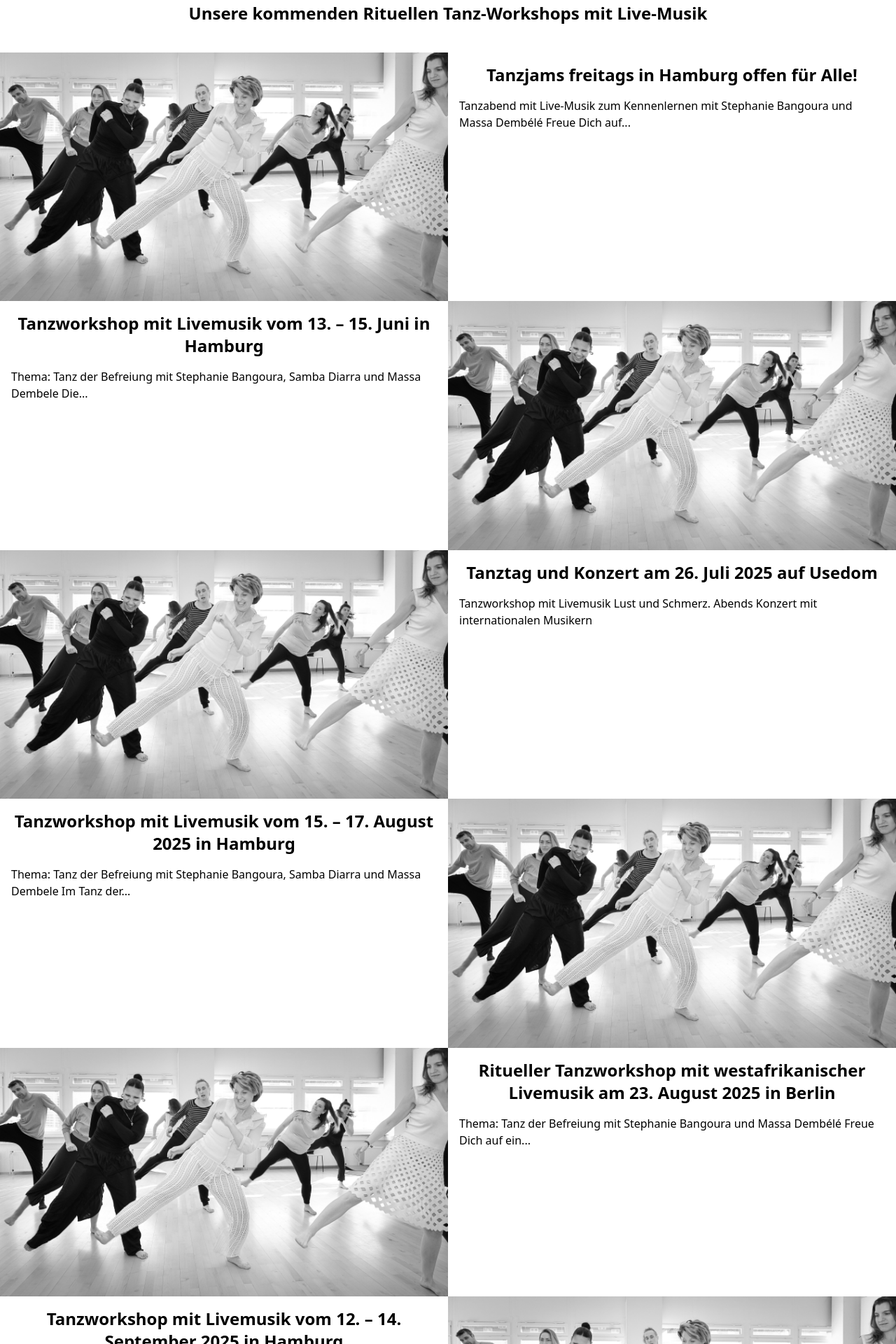
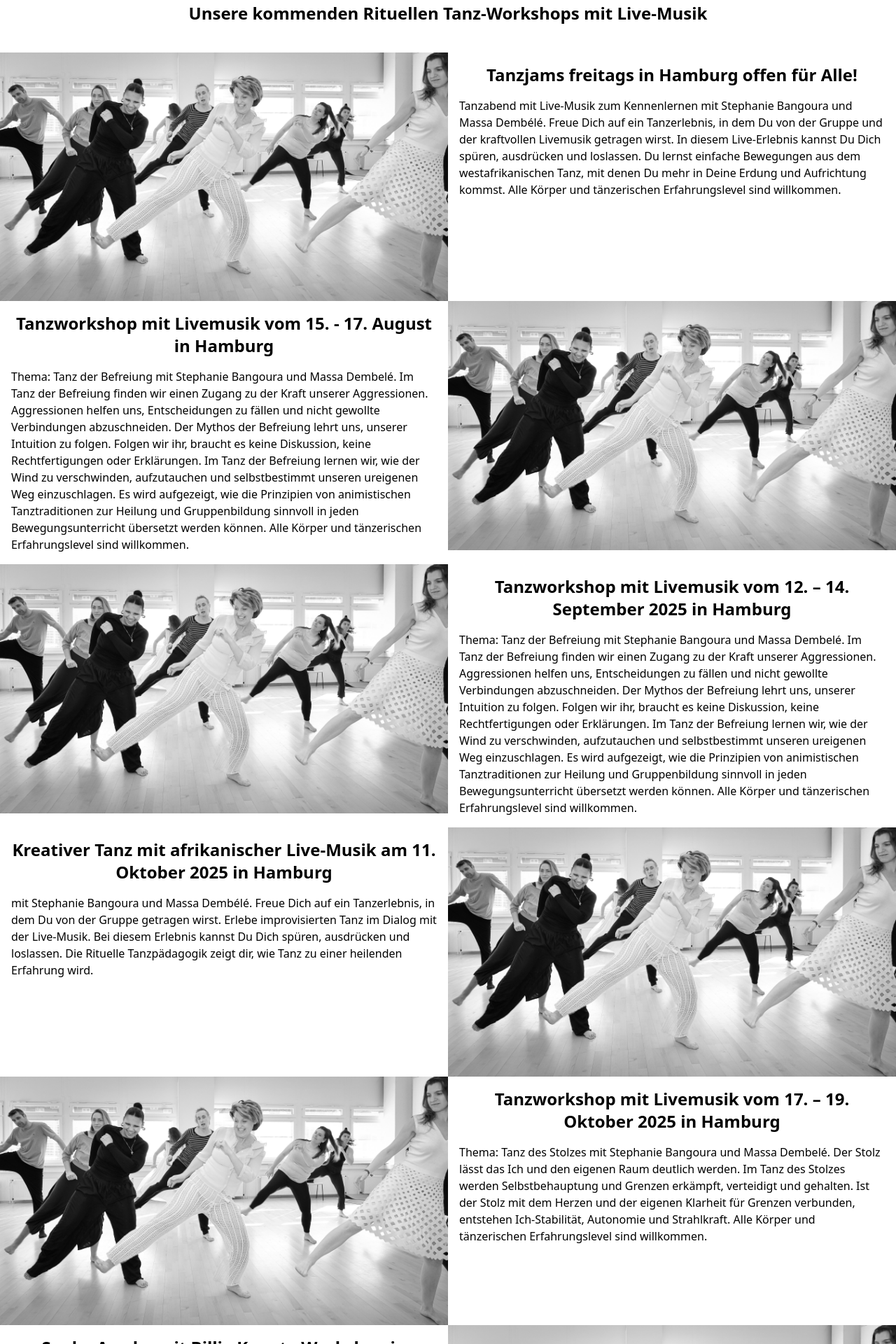
Before and after one commit to Mah30/tanz-der-kulturen, a React (Vite) app: page /tanzevent/tanzworkshops in a window 1280 px wide. Shown: the part 260-2180 px from the top of the page at 70% size. Built offline with nearby package versions, Linux system fonts and the light colour scheme.

Commit message:
added text content

```diff
--- a/src/pages/Tanzevents/TanzworkshopsPage.jsx
+++ b/src/pages/Tanzevents/TanzworkshopsPage.jsx
@@ -3,51 +3,41 @@ const TanzworkshopsPage = () => {
     {
       img: "/src/assets/images/imgTanzworkshopPage/test.jpg",
       title: "Tanzjams freitags in Hamburg offen für Alle!",
-      desc: "Tanzabend mit Live-Musik zum Kennenlernen mit Stephanie Bangoura und Massa Dembélé Freue Dich auf...",
+      desc: "Tanzabend mit Live-Musik zum Kennenlernen mit Stephanie Bangoura und Massa Dembélé. Freue Dich auf ein Tanzerlebnis, in dem Du von der Gruppe und der kraftvollen Livemusik getragen wirst. In diesem Live-Erlebnis kannst Du Dich spüren, ausdrücken und loslassen. Du lernst einfache Bewegungen aus dem westafrikanischen Tanz, mit denen Du mehr in Deine Erdung und Aufrichtung kommst. Alle Körper und tänzerischen Erfahrungslevel sind willkommen.",
     },
     {
       img: "/src/assets/images/imgTanzworkshopPage/test.jpg",
-      title: "Tanzworkshop mit Livemusik vom 13. – 15. Juni in Hamburg",
-      desc: "Thema: Tanz der Befreiung mit Stephanie Bangoura, Samba Diarra und Massa Dembele Die...",
-    },
-    {
-      img: "/src/assets/images/imgTanzworkshopPage/test.jpg",
-      title: "Tanztag und Konzert am 26. Juli 2025 auf Usedom",
-      desc: "Tanzworkshop mit Livemusik Lust und Schmerz. Abends Konzert mit internationalen Musikern",
-    },
-    {
-      img: "/src/assets/images/imgTanzworkshopPage/test.jpg",
-      title: "Tanzworkshop mit Livemusik vom 15. – 17. August 2025 in Hamburg",
-      desc: "Thema: Tanz der Befreiung mit Stephanie Bangoura, Samba Diarra und Massa Dembele Im Tanz der...",
-    },
-    {
-      img: "/src/assets/images/imgTanzworkshopPage/test.jpg",
-      title:
-        "Ritueller Tanzworkshop mit westafrikanischer Livemusik am 23. August 2025 in Berlin",
-      desc: "Thema: Tanz der Befreiung mit Stephanie Bangoura und Massa Dembélé Freue Dich auf ein...",
+      title: "Tanzworkshop mit Livemusik vom 15. - 17. August in Hamburg",
+      desc: "Thema: Tanz der Befreiung mit Stephanie Bangoura und Massa Dembelé. Im Tanz der Befreiung finden wir einen Zugang zu der Kraft unserer Aggressionen. Aggressionen helfen uns, Entscheidungen zu fällen und nicht gewollte Verbindungen abzuschneiden. Der Mythos der Befreiung lehrt uns, unserer Intuition zu folgen. Folgen wir ihr, braucht es keine Diskussion, keine Rechtfertigungen oder Erklärungen. Im Tanz der Befreiung lernen wir, wie der Wind zu verschwinden, aufzutauchen und selbstbestimmt unseren ureigenen Weg einzuschlagen. Es wird aufgezeigt, wie die Prinzipien von animistischen Tanztraditionen zur Heilung und Gruppenbildung sinnvoll in jeden Bewegungsunterricht übersetzt werden können. Alle Körper und tänzerischen Erfahrungslevel sind willkommen.",
     },
     {
       img: "/src/assets/images/imgTanzworkshopPage/test.jpg",
       title:
         "Tanzworkshop mit Livemusik vom 12. – 14. September 2025 in Hamburg",
-      desc: "Thema: Tanz der Befreiung mit Stephanie Bangoura, Samba Diarra und Massa Dembele Im Tanz der...",
+      desc: "Thema: Tanz der Befreiung mit Stephanie Bangoura und Massa Dembelé. Im Tanz der Befreiung finden wir einen Zugang zu der Kraft unserer Aggressionen. Aggressionen helfen uns, Entscheidungen zu fällen und nicht gewollte Verbindungen abzuschneiden. Der Mythos der Befreiung lehrt uns, unserer Intuition zu folgen. Folgen wir ihr, braucht es keine Diskussion, keine Rechtfertigungen oder Erklärungen. Im Tanz der Befreiung lernen wir, wie der Wind zu verschwinden, aufzutauchen und selbstbestimmt unseren ureigenen Weg einzuschlagen. Es wird aufgezeigt, wie die Prinzipien von animistischen Tanztraditionen zur Heilung und Gruppenbildung sinnvoll in jeden Bewegungsunterricht übersetzt werden können. Alle Körper und tänzerischen Erfahrungslevel sind willkommen.",
     },
     {
       img: "/src/assets/images/imgTanzworkshopPage/test.jpg",
       title:
         "Kreativer Tanz mit afrikanischer Live-Musik am 11. Oktober 2025 in Hamburg",
-      desc: "Westafrikanischer Tanz & Live Musik mit Stephanie Bangoura und Massa Dembélé Freue Dich auf ein...",
+      desc: "mit Stephanie Bangoura und Massa Dembélé. Freue Dich auf ein Tanzerlebnis, in dem Du von der Gruppe getragen wirst. Erlebe improvisierten Tanz im Dialog mit der Live-Musik. Bei diesem Erlebnis kannst Du Dich spüren, ausdrücken und loslassen. Die Rituelle Tanzpädagogik zeigt dir, wie Tanz zu einer heilenden Erfahrung wird.",
     },
     {
       img: "/src/assets/images/imgTanzworkshopPage/test.jpg",
       title: "Tanzworkshop mit Livemusik vom 17. – 19. Oktober 2025 in Hamburg",
-      desc: "Thema: Tanz des Stolzes mit Stephanie Bangoura, Samba Diarra und Massa Dembele Der Stolz lässt das...",
+      desc: "Thema: Tanz des Stolzes mit Stephanie Bangoura und Massa Dembelé. Der Stolz lässt das Ich und den eigenen Raum deutlich werden. Im Tanz des Stolzes werden Selbstbehauptung und Grenzen erkämpft, verteidigt und gehalten. Ist der Stolz mit dem Herzen und der eigenen Klarheit für Grenzen verbunden, entstehen Ich-Stabilität, Autonomie und Strahlkraft. Alle Körper und tänzerischen Erfahrungslevel sind willkommen.",
     },
     {
       img: "/src/assets/images/imgTanzworkshopPage/test.jpg",
       title:
-        "Tanzworkshop mit Livemusik vom 14. – 16. November 2025 in Hamburg",
-      desc: "Thema: Tanz der Schlange mit Stephanie Bangoura, Samba Diarra und Massa Dembele Im Tanz der...",
+        "Snake Awake mit Billie Konate Workshop in Hamburg – 31 Oktober – November 01 2025",
+      desc: "Thema: Tanz der Befreiung mit Stephanie Bangoura und Massa Dembelé. Freue Dich auf ein Tanzerlebnis, in dem Du von der Gruppe und der kraftvollen Live- Musik getragen wirst. In diesem Live-Erlebnis kannst Du Dich spüren, ausdrücken und loslassen. Du lernst einfache Bewegungen aus dem westafrikanischen Tanz, mit denen Du mehr in Deine Erdung und Aufrichtung kommst. Alle Körper und tänzerischen Erfahrungslevel sind willkommen.",
+    },
+    {
+      img: "/src/assets/images/imgTanzworkshopPage/test.jpg",
+      title:
+        "Tanzworkshop mit Livemusik vom 14. - 16. November 2025 in Hamburg",
+      desc: "Thema: Tanz der Schlange mit Stephanie Bangoura und Massa Dembelé. Im Tanz der Schlange verbinden wir uns mit dem zentralen Schöpfungsmythos vieler indigener Traditionen: Die Schlange langweilte sich im Himmel, weil sie keinen Widerstand erfuhr. Deshalb stieg sie eines Tages als Regenbogen zur Erde hinab. So entstand die Verbindung zwischen Himmel und Erde, zwischen geistiger und materieller Welt. Im permanenten Schlängeln verbindet und versöhnt die Schlange die Gegensätze. Es heißt, seitdem sind Menschen und Gottheiten für immer Eins. Freue Dich auf ein Tanzerlebnis, in dem Du von der Gruppe und der kraftvollen Livemusik getragen wirst. In diesem Live-Erlebnis kannst Du Dich spüren, ausdrücken und loslassen. Du lernst einfache Bewegungen aus dem westafrikanischen Tanz, mit denen Du mehr in Deine Erdung und Aufrichtung kommst.",
     },
   ];
 
```
